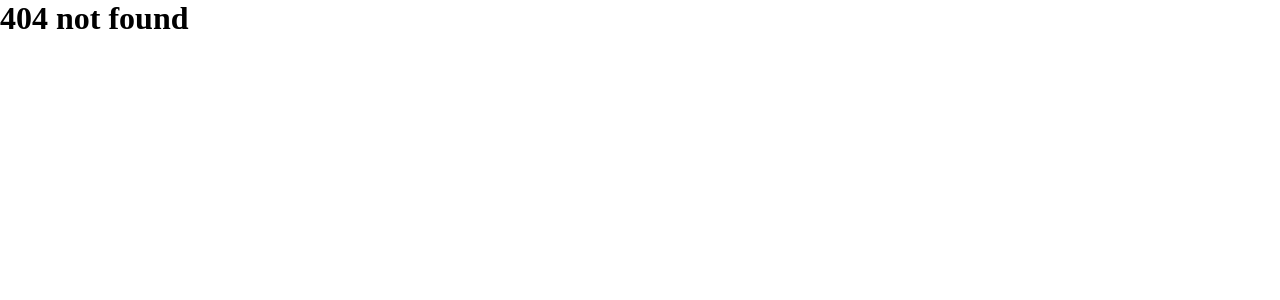
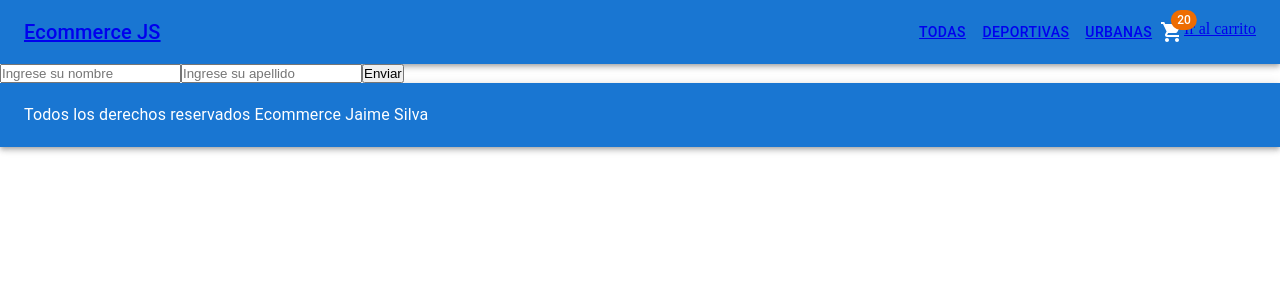
Before and after one commit to jaimesilvalorca/ecommercereact, a React (Vite) app: page /checkout in a window 1280 px wide. Before the commit this address had no page. Shown: the top 300 px of the page. Built offline with nearby package versions, Linux system fonts and the light colour scheme.

Commit message:
cambios en las routes, creacion del foarm con eventos

```diff
--- a/src/App.jsx
+++ b/src/App.jsx
@@ -1,9 +1,7 @@
 
 // import { useState } from "react"
-import { BrowserRouter, Route, Routes } from "react-router-dom"
-import Layout from "./components/layout/Layout"
-import ItemDetailContainer from "./components/pages/home/itemDetail/ItemDetailContainer"
-import { ItemListContainer } from "./components/pages/itemList/ItemListContainer"
+import { BrowserRouter } from "react-router-dom"
+import AppRouter from "./routes/AppRouter"
 
 
 function App() {
@@ -14,16 +12,7 @@ function App() {
 
   return (
     <BrowserRouter>
-      <Routes>
-        <Route element={<Layout />}>
-          <Route path="/" element={<ItemListContainer />} />
-          <Route path="/category/:categoryName" element={<ItemListContainer/>} />
-          <Route path="/item/:id" element={<ItemDetailContainer/>} />
-          <Route path="/login" element={<h1>este es el loggin</h1>} />
-          <Route path="/cart" />
-        </Route>
-        <Route path="*" element={<h1>404 not found</h1>} />
-      </Routes>
+      <AppRouter />
     </BrowserRouter>
 
 
--- a/src/components/layout/footer/Footer.jsx
+++ b/src/components/layout/footer/Footer.jsx
@@ -7,7 +7,7 @@ const Footer = () => {
             <AppBar position="static">
                 <Toolbar>
                     <Typography style={{ textAlign:'center'}}>
-                        <p>Todos los derechos reservados Ecommerce Jaime Silva</p>
+                        Todos los derechos reservados Ecommerce Jaime Silva
 
                     </Typography>
                 </Toolbar>
--- /dev/null
+++ b/src/components/pages/checkout/CheckoutContainer.jsx
@@ -0,0 +1,58 @@
+import { useState } from "react"
+
+const CheckoutContainer = () => {
+
+    // const [nombre, setNombre] = useState('')
+    // const [apellido, setApellido] = useState('')
+
+    const [data,setData] = useState({
+        nombre:'',
+        apellido:''
+    })
+
+
+    const handleSubmit = (evento) => {
+        evento.preventDefault()
+        console.log("se envio")
+        console.log(evento)
+        console.log(data)
+        //boton enviar!
+        //Aqui van las validaciones
+        //Axios.post(URL,DATOS)
+        //siempre el button se dispara cuando tiene type submit
+    }
+    //siempre el boton onSubmit refresca la pagina
+
+
+    const handleChange = (evento) =>{
+        // aqui van todos los capturar nombre
+        console.log(evento.target.value)
+        setData({...data, [evento.target.name]: evento.target.value})
+    }
+    // const capturaNombre = (evento) => {
+    //     // console.log(evento.target.value)
+    //     setData({...data,nombre:evento.target.value})
+    //     console.log(data)
+    //     // setNombre(evento.target.value)
+    // };
+
+    // const capturaApellido = (evento) => {
+    //     setData({...data,apellido:evento.target.value})
+    //     console.log(data)
+    //     // console.log(evento.target.value)
+    //     // setApellido(evento.target.value)
+    // }
+
+
+    return (
+        <div>
+            <form onSubmit={handleSubmit}>
+                <input type="text" placeholder="Ingrese su nombre" name="nombre" onChange={handleChange} />
+                <input type="text" placeholder="Ingrese su apellido" name="apellido" onChange={handleChange} />
+                <button type="submit">Enviar</button>
+            </form>
+        </div>
+    )
+}
+
+export default CheckoutContainer
--- a/src/components/pages/home/itemDetail/ItemDetailContainer.jsx
+++ b/src/components/pages/itemDetail/ItemDetailContainer.jsx
@@ -1,14 +1,15 @@
 import { useEffect, useState } from "react"
-// import CounterContainer from "../../../common/counter/CounterContainer"
-import products from "../../../../productsMock"
-import { useParams } from "react-router-dom"
-import ProductCard from "../../../common/productCard/ProductCard"
+import CounterContainer from "../../common/counter/CounterContainer"
+import products from "../../../productsMock"
+import { useParams, useNavigate } from "react-router-dom"
+import ProductCard from "../../common/productCard/ProductCard"
 
 
 const ItemDetailContainer = () => {
     const [producto, setProducto] = useState({})
 
     const { id } = useParams()
+    const navigate = useNavigate()
 
     useEffect(() => {
         let productoSeleccionado = products.find(elemento => elemento.id === +id)
@@ -19,10 +20,11 @@ const ItemDetailContainer = () => {
         tarea.then(res => setProducto(res))
     }, [id])
 
-    // const onAdd = (cantidad)=>{
-    //     console.log(producto)
-    //     console.log(cantidad)
-    // }
+     const onAdd = (cantidad)=>{
+         console.log(producto)
+         console.log(cantidad)
+         navigate('/cart')
+     }
 
     return (
         <div style={{textAlign:"center"}}>
@@ -30,7 +32,7 @@ const ItemDetailContainer = () => {
             <div style={{ width: "100%", display: "flex", justifyContent: "space-evenly", flexWrap: "wrap" }}>
 
                 <ProductCard item={producto} />
-                {/* <CounterContainer stock={producto.stock} onAdd={onAdd}/> */}
+                {<CounterContainer stock={producto.stock} onAdd={onAdd}/> }
 
             </div>
         </div>
--- a/src/components/pages/itemList/ItemList.jsx
+++ b/src/components/pages/itemList/ItemList.jsx
@@ -2,8 +2,6 @@ import ProductCard from "../../common/productCard/ProductCard"
 
 
 const ItemList = ({ items }) => {
-  console.log("llego al presentacional:", items)
-
 
   return (
     <div>
--- /dev/null
+++ b/src/routes/AppRouter.jsx
@@ -0,0 +1,17 @@
+import { Route, Routes } from "react-router-dom"
+import Layout from "../components/layout/Layout"
+import { routes } from "./routes"
+
+const AppRouter = () => {
+  return (
+    <Routes>
+    <Route element={<Layout />}>
+        {routes.map(({id,path,Element})=>(
+        <Route key={id} path={path} element={<Element />} />))}
+    </Route>
+    <Route path="*" element={<h1>404 not found</h1>} />
+  </Routes>
+  )
+}
+
+export default AppRouter
--- /dev/null
+++ b/src/routes/routes.js
@@ -0,0 +1,27 @@
+import CheckoutContainer from "../components/pages/checkout/CheckoutContainer";
+import ItemDetailContainer from "../components/pages/itemDetail/ItemDetailContainer";
+import { ItemListContainer } from "../components/pages/itemList/ItemListContainer";
+
+export const routes = [
+    {
+        id: "home",
+        path: "/",
+        Element: ItemListContainer
+    },
+    {
+        id: "categories",
+        path: "/category/:categoryName",
+        Element: ItemListContainer
+    },
+    {
+        id: "detalle",
+        path: "/item/:id",
+        Element: ItemDetailContainer
+    },
+    {
+        id: "checkout",
+        path: "/checkout",
+        Element: CheckoutContainer
+    }
+
+]
```
Also changed, not shown: src/components/pages/checkout/Checkout.jsx (added).
